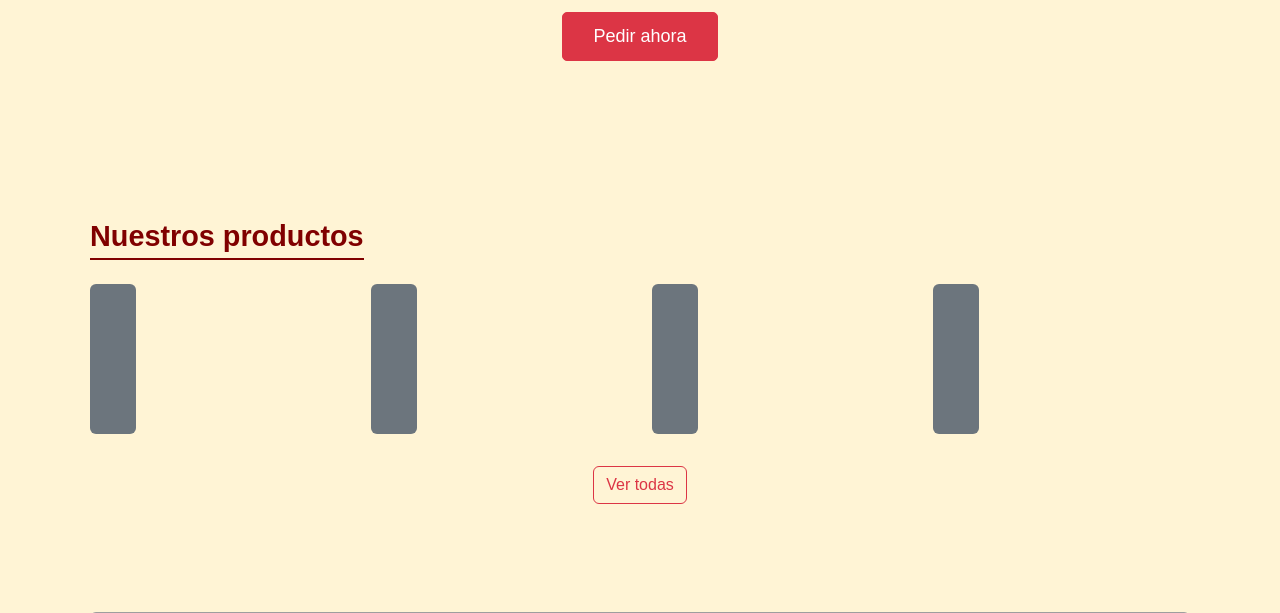
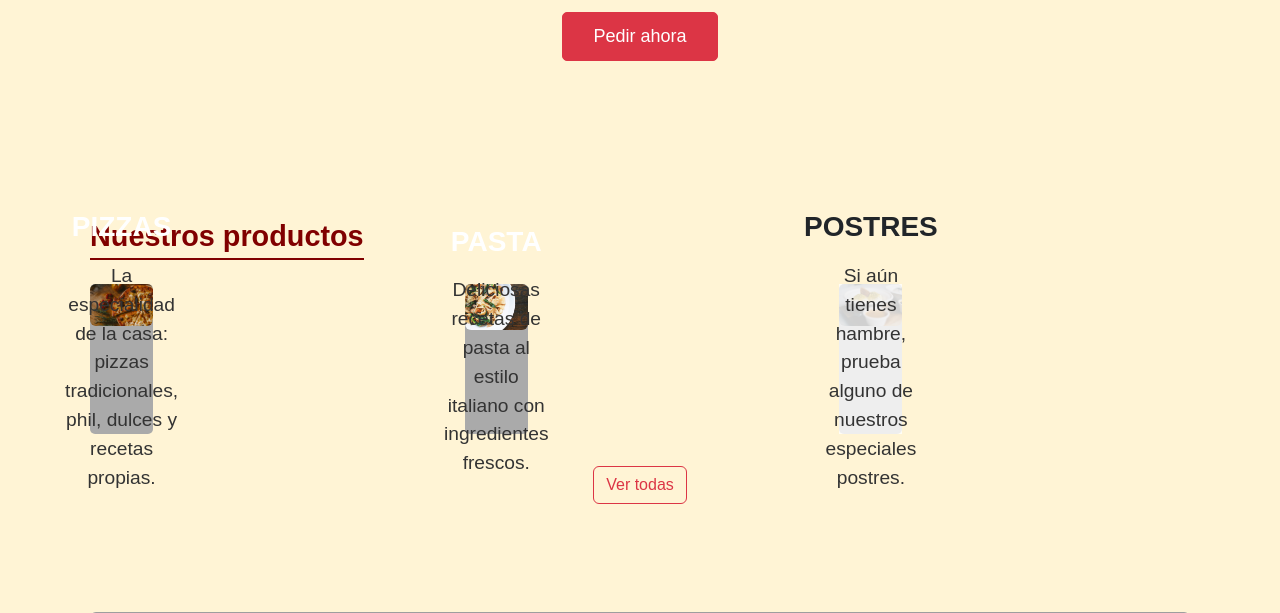
Before and after one commit to lmiel/Little-Italy, a Django app: page / in a window 1280 px wide. Shown: the part 541-1154 px from the top of the page. Run offline with Django 5.2, Linux system fonts and the light colour scheme; grey boxes are pictures that could not be loaded.

Commit message:
test editing home

```diff
--- a/little_italy/little_italy/templates/little_italy/home.html
+++ b/little_italy/little_italy/templates/little_italy/home.html
@@ -16,21 +16,39 @@
         <div class="container">
             <h2 class="text-center mb-4">Nuestros productos</h2>
             <div class="row justify-content-center">
-                <div class="col-6 col-md-3 mb-3">
-                    <div class="producto bg-secondary rounded" style="height: 150px;"></div>
+                <!-- Producto 1: Pizza -->
+                <div class="col-6 col-md-4 mb-3">
+                    <div class="producto position-relative">
+                        <img src="{% static 'img/pizza.jpg' %}" alt="Pizza" class="img-fluid rounded">
+                        <div class="producto-hover position-absolute top-0 start-0 w-100 h-100 d-flex flex-column justify-content-center align-items-center text-center text-white">
+                            <h3 class="fw-bold">PIZZAS</h3>
+                            <p>La especialidad de la casa: pizzas tradicionales, phil, dulces y recetas propias.</p>
+                        </div>
+                    </div>
                 </div>
-                <div class="col-6 col-md-3 mb-3">
-                    <div class="producto bg-secondary rounded" style="height: 150px;"></div>
+                <!-- Producto 2: Pasta -->
+                <div class="col-6 col-md-4 mb-3">
+                    <div class="producto position-relative">
+                        <img src="{% static 'img/pasta.jpg' %}" alt="Pasta" class="img-fluid rounded">
+                        <div class="producto-hover position-absolute top-0 start-0 w-100 h-100 d-flex flex-column justify-content-center align-items-center text-center text-white">
+                            <h3 class="fw-bold">PASTA</h3>
+                            <p>Deliciosas recetas de pasta al estilo italiano con ingredientes frescos.</p>
+                        </div>
+                    </div>
                 </div>
-                <div class="col-6 col-md-3 mb-3">
-                    <div class="producto bg-secondary rounded" style="height: 150px;"></div>
-                </div>
-                <div class="col-6 col-md-3 mb-3">
-                    <div class="producto bg-secondary rounded" style="height: 150px;"></div>
+                <!-- Producto 3: Postre -->
+                <div class="col-6 col-md-4 mb-3">
+                    <div class="producto position-relative">
+                        <img src="{% static 'img/dessert.jpg' %}" alt="Postres" class="img-fluid rounded">
+                        <div class="producto-hover position-absolute top-0 start-0 w-100 h-100 d-flex flex-column justify-content-center align-items-center text-center text-dark" style="background-color: rgba(255, 255, 255, 0.8);">
+                            <h3 class="fw-bold">POSTRES</h3>
+                            <p>Si aún tienes hambre, prueba alguno de nuestros especiales postres.</p>
+                        </div>
+                    </div>
                 </div>
             </div>
             <div class="text-center mt-3">
-                <a href="{% url 'menu' %}" class="btn btn-outline-danger" >Ver todas</a>
+                <a href="{% url 'menu' %}" class="btn btn-outline-danger">Ver todas</a>
             </div>
         </div>
     </section>
```
